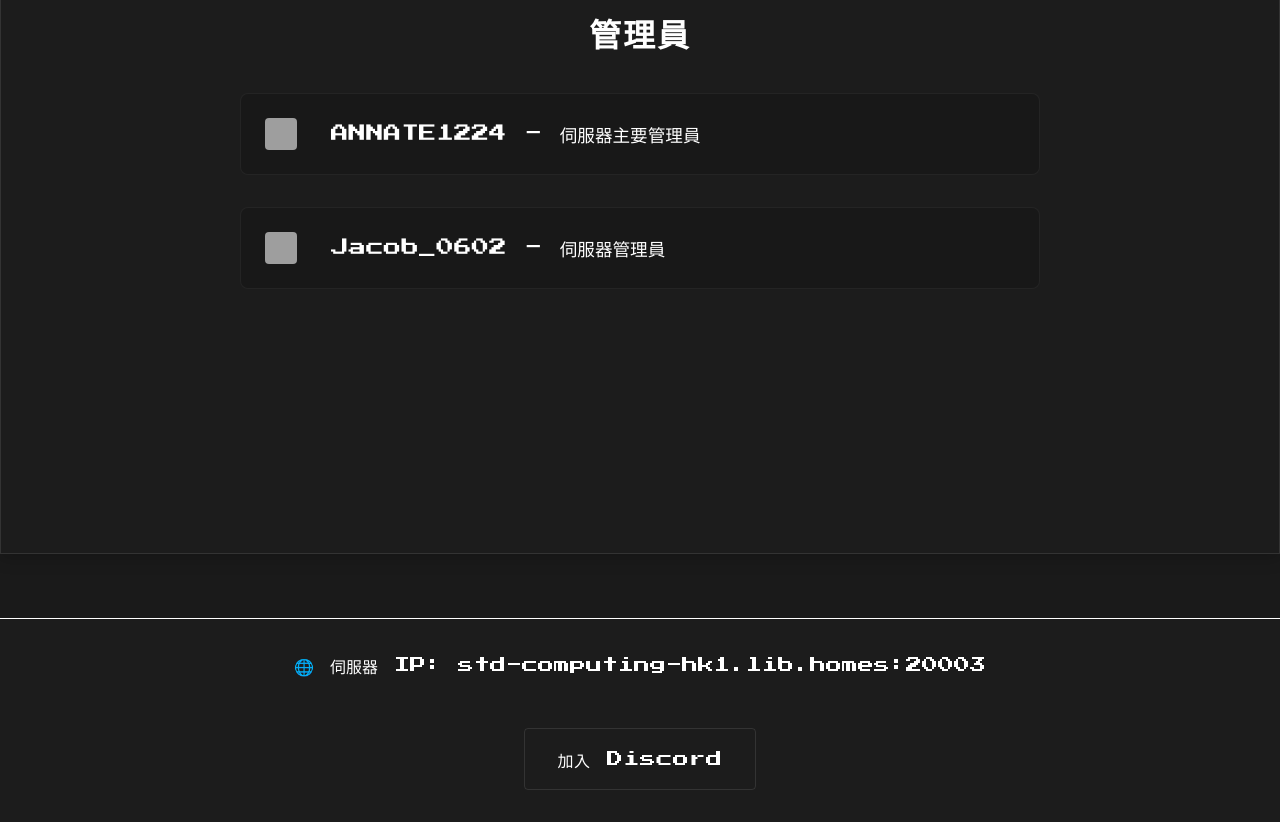
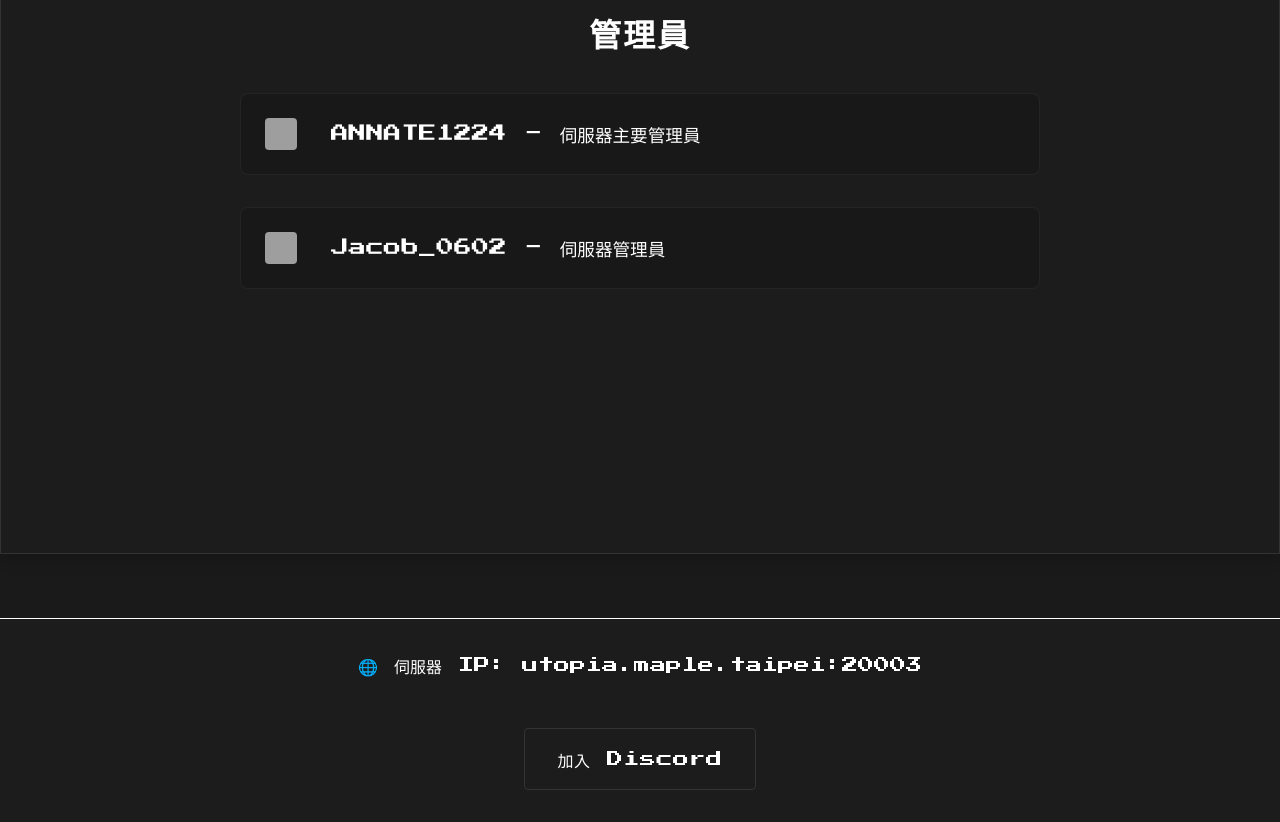
Before and after one commit to Jacob777777/Utopia-Server, a plain HTML site: page index.html in a window 1280 px wide. Shown: the part 6010-6832 px from the top of the page. Drawn offline with nearby package versions, Linux system fonts and the light colour scheme; no server answers; grey boxes are pictures that could not be loaded; animation ran at ten frames a second.

Commit message:
index.html

```diff
--- a/index.html
+++ b/index.html
@@ -649,7 +649,7 @@
     <footer class="footer">
         <div class="footer-content">
             <div class="footer-info">
-                <p>🌐 伺服器 IP: std-computing-hk1.lib.homes:20003</p>
+                <p>🌐 伺服器 IP: utopia.maple.taipei:20003</p>
                 <a href="https://discord.gg/xdkmmpMWfx" target="_blank" class="discord-button">加入 Discord</a>
             </div>
         </div>
```
